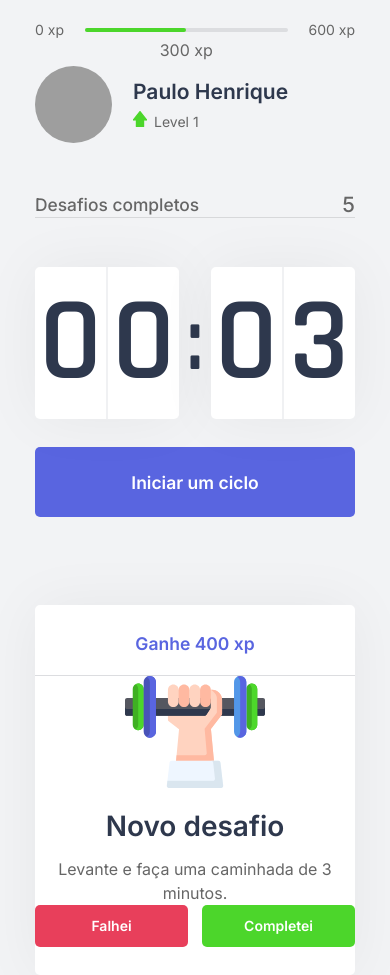
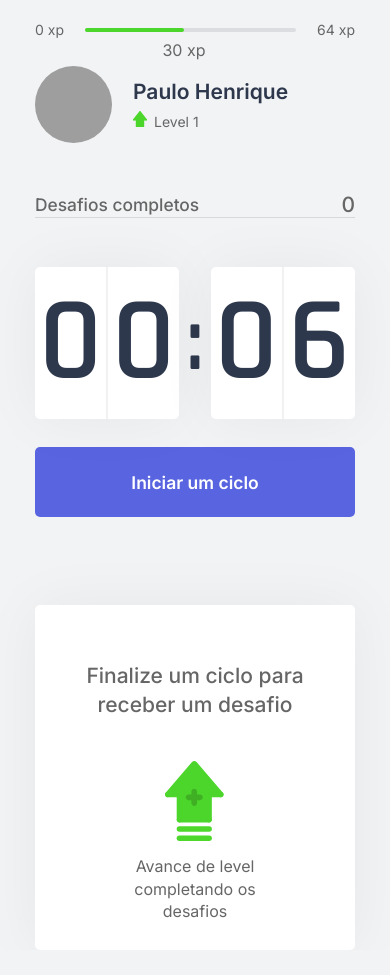
Before and after one commit to paulohenrique22/NLW-4, a Next.js app: page / in a window 390 px wide. After the commit the page ends 950 px from the top, so only its background shows below. Built offline with nearby package versions, Linux system fonts and the light colour scheme; grey boxes are pictures that could not be loaded.

Commit message:
finalizing some component

```diff
--- /dev/null
+++ b/challenges.json
@@ -0,0 +1,62 @@
+[
+    {
+      "type": "body",
+      "description": "Estique um de seus braços com a palma da mão virada para frente e puxe os dedos para cima por 10 segundos por mão.",
+      "amount": 80
+    },
+    {
+      "type": "body",
+      "description": "Estique seu braço contra o peito e puxe-o utilizando o outro braço por 10 segundos por braço.",
+      "amount": 60
+    },
+    {
+      "type": "body",
+      "description": "Puxe seu pescoço com a ajuda da mão para a direita e para a esquerda, permanecendo na posição por alguns segundos.",
+      "amount": 70
+    },
+    {
+      "type": "body",
+      "description": "Com as duas mãos na parte de trás da cabeça, leve-a para baixo, alongando a parte de trás da região.",
+      "amount": 60
+    },
+    {
+      "type": "body",
+      "description": "Cruze as pernas e desça com as mãos esticadas em direção ao chão. Repita o movimento com a outra perna na frente.",
+      "amount": 100
+    },
+    {
+      "type": "body",
+      "description": "Sentado, abra as pernas e tente encostar as palmas das mãos no chão, repita 3 vezes por 5 segundos.",
+      "amount": 80
+    },
+    {
+      "type": "body",
+      "description": "Puxe o joelho de encontro ao peito e segure, troque de perna após 10 segundos.",
+      "amount": 50
+    },
+    {
+      "type": "body",
+      "description": "Sentado, cruze uma perna e incline seu tronco à frente, troque de perna após 10 segundos.",
+      "amount": 80
+    },
+    {
+      "type": "eye",
+      "description": "Sentado, feche os olhos e cubra-os com as palmas da mão durante 2 minutos, depois abra normalmente.",
+      "amount": 90
+    },
+    {
+      "type": "eye",
+      "description": "Em algum ambiente aberto, olhe o mais longe que puder em quatro direções por 3s, mexa apenas os olhos. Repita 3 vezes.",
+      "amount": 140
+    },
+    {
+      "type": "eye",
+      "description": "Usando os polegares, massage a área abaixo das sobrancelhas em movimentos circulares por 15 segundos.",
+      "amount": 70
+    },
+    {
+      "type": "body",
+      "description": "Em pé, gire a cintura o máximo que puder para a esquerda, segure por cinco segundos. Repita para a direita.",
+      "amount": 90
+    }
+  ]
--- a/src/components/ChallengeBox.tsx
+++ b/src/components/ChallengeBox.tsx
@@ -1,21 +1,29 @@
 import styles from '../styles/components/ChallengeBox.module.css';
+import { useContext } from 'react';
+import { ChallengesContext } from '../contexts/ChallengesContext';
 
-export function ChallengeBox(){
-    const hasActiveChallenge = true;
+export function ChallengeBox() {
+
+
+    const { activeChallenge , resetChallenge } = useContext(ChallengesContext);
+
+    console.log(activeChallenge)
+
     return(
         <div className={styles.challengeBoxContainer}>
-            { hasActiveChallenge ? (
+            { activeChallenge ? (
                 <div className={styles.challengeActive}>
-                    <header>Ganhe 400 xp</header>
+                    <header>Ganhe {activeChallenge.amount} xp</header>
                     <main>
-                        <img src="icons/body.svg"/>
+                        <img src={`icons/${activeChallenge.type}.svg`}/>
                         <strong>Novo desafio</strong>
-                        <p>Levante e faça uma caminhada de 3 minutos.</p>
+                    <p>{ activeChallenge.description }</p>
                     </main>
                     <footer>
                         <button
                         type="button"
                         className={styles.challengeFailedButton}
+                        onClick={resetChallenge}
                         >Falhei</button>
                         <button
                         type="button"
--- a/src/components/CompletedChallenges.tsx
+++ b/src/components/CompletedChallenges.tsx
@@ -1,10 +1,15 @@
 import styles from '../styles/components/CompletedChallenges.module.css';
+import { useContext } from 'react';
+import { ChallengesContext } from '../contexts/ChallengesContext';
 
 export function CompletedChallenges() {
+
+    const { challengesCompleted } = useContext(ChallengesContext);
+
     return(
         <div className={styles.CompletedChallengesContainer}>
             <span>Desafios completos</span>
-            <span>5</span>
+            <span>{challengesCompleted}</span>
         </div>
     );
 }
--- a/src/components/Countdown.tsx
+++ b/src/components/Countdown.tsx
@@ -1,10 +1,15 @@
 import styles from '../styles/components/Countdown.module.css';
-import { useState, useEffect } from 'react';
+import { useState, useEffect, useContext } from 'react';
+import { ChallengesContext } from '../contexts/ChallengesContext';
 
 let countDownTimeout: NodeJS.Timeout;
+let timeDefault: number = 0.1 * 60;
 
 export function Countdown() {
-    const [time, setTime] = useState(0.05 * 60);
+
+    const { startNewChallenge } = useContext(ChallengesContext);
+
+    const [time, setTime] = useState(timeDefault);
     const [isActive, setActive] = useState(false);
     const [hasFinished, setHasFinished] = useState(false);
 
@@ -21,7 +26,7 @@
     function resetCountDown() {
         setActive(false);
         clearTimeout(countDownTimeout);
-        setTime(0.05 * 60);
+        setTime(timeDefault);
     }
 
     useEffect(() => {
@@ -30,9 +35,9 @@
                 setTime(time - 1)
             }, 1000)
         } else if (isActive && time == 0){
-            console.log("Finalizou");
             setHasFinished(true);
             setActive(false);
+            startNewChallenge();
         }
     }, [isActive, time])
 
--- a/src/components/ExperienceBar.tsx
+++ b/src/components/ExperienceBar.tsx
@@ -1,16 +1,23 @@
 import styles from '../styles/components/ExperienceBar.module.css';
+import { ChallengesContext } from '../contexts/ChallengesContext';
+import { useContext } from 'react';
 
-export function ExperienceBar(){
-    return(
+export function ExperienceBar() {
+
+    const { currentExperience, experienceToNextLevel } = useContext(ChallengesContext);
+
+    const percentToNextLevel = Math.round(currentExperience * 100) / experienceToNextLevel;
+
+    return (
         <header className={styles.experienceBar}>
             <span>0 xp</span>
             <div>
-                <div style={{ width:'50%'}} />
-                <span className={styles.currentExperience} style ={{left:'50%'}}>
-                    300 xp
+                <div style={{ width: `${percentToNextLevel}%` }} />
+                <span className={styles.currentExperience} style={{ left: `${percentToNextLevel}%` }}>
+                    {currentExperience} xp
                 </span>
             </div>
-            <span>600 xp</span>
+            <span>{experienceToNextLevel} xp</span>
         </header>
     )
 }
--- a/src/components/Profile.tsx
+++ b/src/components/Profile.tsx
@@ -1,6 +1,9 @@
 import styles from '../styles/components/Profile.module.css';
+import { useContext } from 'react';
+import { ChallengesContext } from '../contexts/ChallengesContext';
 
 export function Profile() {
+    const { level } = useContext(ChallengesContext);
     return (
         <div className={styles.profileContainer}>
             <img src="https://github.com./paulohenrique22.png" alt="Paulo Henrique"/>
@@ -8,7 +11,7 @@
                 <strong>Paulo Henrique</strong>
                 <p>
                     <img src="icons/level.svg" alt="Level"/>
-                    Level 1
+                    Level {level}
                 </p>
             </div>
         </div>
--- /dev/null
+++ b/src/contexts/ChallengesContext.tsx
@@ -0,0 +1,69 @@
+import { createContext, ReactNode } from 'react';
+import { useState } from 'react';
+import challenges from '../../challenges.json';
+
+
+interface Challenge {
+    type: 'body' | 'eye',
+    description: string,
+    amount: number
+}
+
+interface ChallengesContextData {
+    level:number,
+    experienceToNextLevel:number,
+    currentExperience:number,
+    challengesCompleted:number,
+    activeChallenge:Challenge
+    levelUp:() => void,
+    startNewChallenge: () => void
+    resetChallenge: () => void
+
+}
+
+interface ChallengesProviderProps {
+    children: ReactNode
+}
+
+export const ChallengesContext = createContext({} as ChallengesContextData);
+
+export function ChallengesProvider({ children }:ChallengesProviderProps) {
+
+    const [level, setLevel] = useState(1);
+    const [currentExperience,setCurrentExperience] = useState(30);
+    const [challengesCompleted,setchallengesCompleted] = useState(0);
+    const [activeChallenge,setActiveChallenge] = useState(null);
+
+    const experienceToNextLevel = Math.pow((level + 1) * 4, 2);
+
+    function levelUp() {
+        setLevel(level + 1)
+    }
+
+    function startNewChallenge() {
+        const randomChallengesIndex = Math.floor(Math.random() * challenges.length + 1);
+        const challenge = challenges[randomChallengesIndex];
+        setActiveChallenge(challenge);
+    }
+
+    function resetChallenge () {
+        setActiveChallenge(null);
+    }
+
+    return (
+        <ChallengesContext.Provider
+        value={{
+            level,
+            currentExperience,
+            challengesCompleted,
+            activeChallenge,
+            experienceToNextLevel,
+            levelUp,
+            startNewChallenge,
+            resetChallenge
+            }}
+            >
+            { children }
+        </ChallengesContext.Provider>
+    )
+}
--- a/src/pages/_app.tsx
+++ b/src/pages/_app.tsx
@@ -1,7 +1,16 @@
 import '../styles/global.css';
+import { ChallengesContext ,ChallengesProvider } from '../contexts/ChallengesContext';
+
 
 function MyApp({ Component, pageProps }) {
-  return <Component {...pageProps} />
+
+
+
+  return (
+    <ChallengesProvider>
+      <Component {...pageProps} />
+    </ChallengesProvider>
+  )
 }
 
 export default MyApp
--- a/src/styles/components/ChallengeBox.module.css
+++ b/src/styles/components/ChallengeBox.module.css
@@ -11,6 +11,7 @@
     justify-content: center;
 
     text-align: center;
+    padding: 2rem;
 }
 
 .challengeNotActive {
@@ -105,3 +106,17 @@
 .challengeActive footer button:hover{
     filter:brightness(0.9);
 }
+
+/* Responsive */
+
+@media only screen and (max-width: 940px) {
+
+    .challengeNotActive {
+        margin-top: 2rem;
+    }
+
+    .challengeActive main {
+        margin-top: 2rem;
+        margin-bottom: 2rem;
+    }
+}
```
